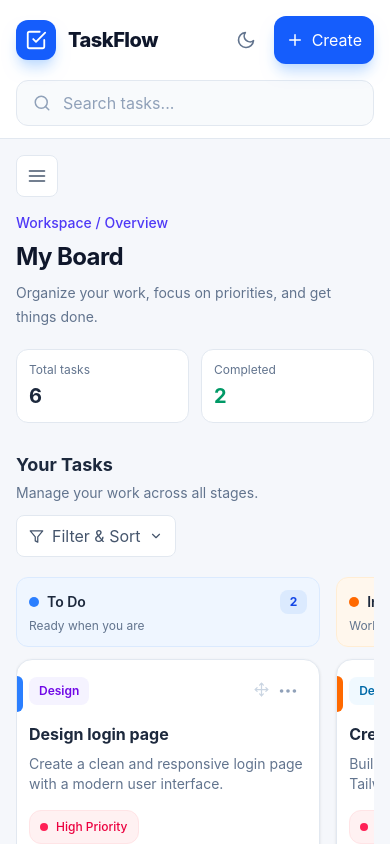
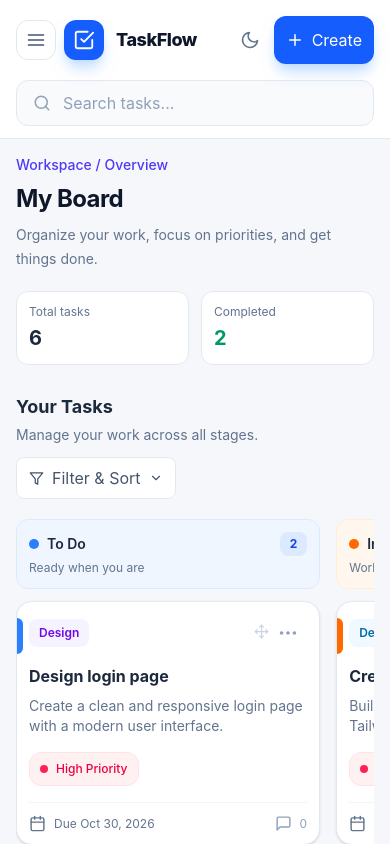
Before and after one commit to omsonawane7850/TaskFlow-A-Kanban-Task-Management-App, a React (Vite) app: page / in a window 390 px wide. Shown: the top 844 px of the page. Built offline with nearby package versions, Linux system fonts and the light colour scheme.

Commit message:
fix nav toggle button position

```diff
--- a/src/components/Dashboard.jsx
+++ b/src/components/Dashboard.jsx
@@ -1,5 +1,3 @@
-import { FiMenu } from "react-icons/fi";
-
 import Header from "./Header";
 import Sidebar from "./Sidebar";
 import Board from "./Board";
@@ -13,7 +11,6 @@ function Dashboard() {
     stats,
 
     isSidebarOpen,
-    openSidebar,
     closeSidebar,
 
     isTaskModalOpen,
@@ -38,16 +35,6 @@ function Dashboard() {
         <Sidebar stats={stats} isOpen={isSidebarOpen} onClose={closeSidebar} />
 
         <main className="min-w-0 flex-1 p-4 sm:p-6 lg:p-8">
-          {/* Mobile menu */}
-          <button
-            type="button"
-            onClick={openSidebar}
-            aria-label="Open sidebar"
-            className="mb-4 rounded-lg border border-slate-200 bg-white p-2.5 text-slate-600 transition hover:bg-slate-50 dark:border-slate-700 dark:bg-slate-900 dark:text-slate-300 dark:hover:bg-slate-800 lg:hidden"
-          >
-            <FiMenu size={20} />
-          </button>
-
           {/* Dashboard heading */}
           <div className="mb-7 flex flex-col gap-5 sm:mb-8 sm:flex-row sm:items-end sm:justify-between">
             <div className="min-w-0">
--- a/src/components/Header.jsx
+++ b/src/components/Header.jsx
@@ -1,6 +1,7 @@
 import { useEffect, useRef } from "react";
 
 import {
+  FiMenu,
   FiCheckSquare,
   FiSearch,
   FiPlus,
@@ -14,7 +15,7 @@ import ThemeToggle from "./ThemeToggle";
 import { useTasks } from "../context/TaskContext";
 
 function Header({ onCreateTaskClick }) {
-  const { searchQuery, setSearchQuery, clearSearch } = useTasks();
+  const { searchQuery, setSearchQuery, clearSearch, openSidebar } = useTasks();
 
   const searchInputRef = useRef(null);
 
@@ -67,7 +68,19 @@ function Header({ onCreateTaskClick }) {
 
   return (
     <header className="sticky top-0 z-30 border-b border-slate-200 bg-white/95 backdrop-blur-md dark:border-slate-800 dark:bg-slate-900/95">
-      <div className="mx-auto flex max-w-[1600px] items-center justify-between gap-4 px-4 py-4 sm:px-6 lg:px-10">
+      <div className="mx-auto flex max-w-[1600px] items-center justify-between gap-3 px-4 py-4 sm:gap-4 sm:px-6 lg:px-10">
+        {/* Menu + Logo */}
+        <div className="flex shrink-0 items-center gap-2 sm:gap-3">
+          {/* Sidebar toggle (mobile / tablet) */}
+          <button
+            type="button"
+            onClick={openSidebar}
+            aria-label="Open sidebar"
+            className="flex h-10 w-10 shrink-0 items-center justify-center rounded-xl border border-slate-200 bg-white text-slate-600 transition hover:bg-slate-50 dark:border-slate-700 dark:bg-slate-800 dark:text-slate-300 dark:hover:bg-slate-700 lg:hidden"
+          >
+            <FiMenu size={20} />
+          </button>
+
           {/* Logo */}
           <a href="/" className="flex shrink-0 items-center gap-3">
             <div className="flex h-10 w-10 items-center justify-center rounded-xl bg-blue-600 text-white shadow-lg shadow-blue-200 dark:shadow-blue-950/50">
@@ -75,7 +88,7 @@ function Header({ onCreateTaskClick }) {
             </div>
 
             <div>
-            <h2 className="text-xl font-extrabold tracking-tight text-slate-900 dark:text-slate-50">
+              <h2 className="text-lg font-extrabold tracking-tight text-slate-900 dark:text-slate-50 sm:text-xl">
                 TaskFlow
               </h2>
 
@@ -84,6 +97,7 @@ function Header({ onCreateTaskClick }) {
               </p>
             </div>
           </a>
+        </div>
 
         {/* Search (desktop) */}
         <div className="hidden max-w-md flex-1 md:block">
@@ -112,7 +126,7 @@ function Header({ onCreateTaskClick }) {
         </div>
 
         {/* Actions */}
-        <div className="flex shrink-0 items-center gap-2 sm:gap-4">
+        <div className="flex shrink-0 items-center gap-1 sm:gap-4">
           <ThemeToggle />
 
           <button
```
Lines whose indentation alone changed are shown as unchanged.
